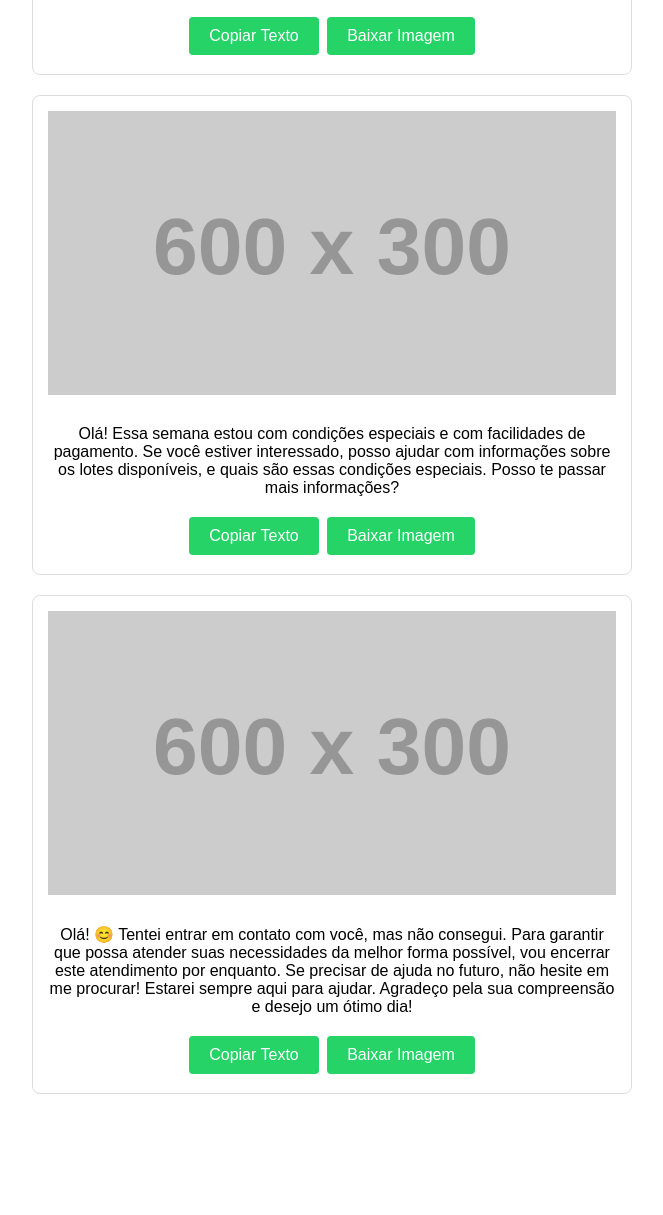
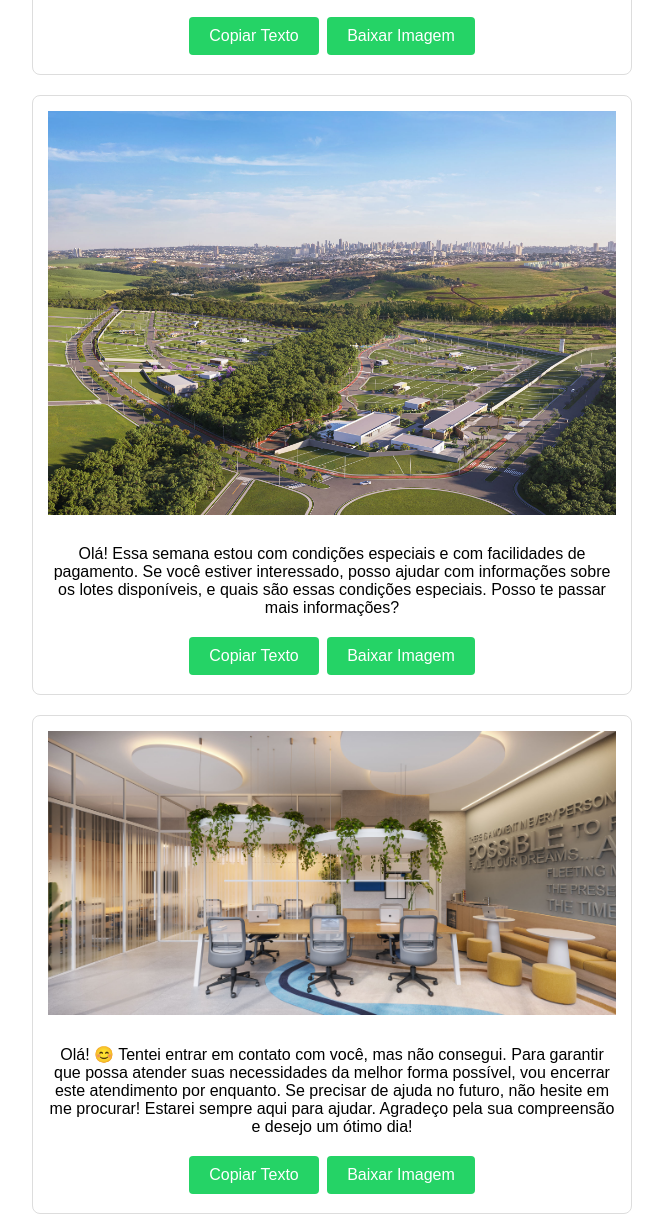
Before and after one commit to murilocaetanomga/granadoimoveis, a plain HTML site: page index.html in a window 1280 px wide. Shown: the part 461-1676 px from the top of the page, without its empty margins (308-971 px from the left). Before the commit the page ends 1595 px from the top, so only its background shows below. Drawn offline with Linux system fonts and the light colour scheme; placeholder pictures from the web are drawn by us.

Commit message:
Update index.html

```diff
--- a/index.html
+++ b/index.html
@@ -54,11 +54,11 @@
             },
             {
                 text: "Olá!\n\nEssa semana estou com condições especiais e com facilidades de pagamento. Se você estiver interessado, posso ajudar com informações sobre os lotes disponíveis, e quais são essas condições especiais.\n\nPosso te passar mais informações?",
-                imageUrl: "https://via.placeholder.com/600x300.png?text=Exemplo+2"
+                imageUrl: "2.jpg"
             },
             {
                 text: "Olá! 😊\n\nTentei entrar em contato com você, mas não consegui. Para garantir que possa atender suas necessidades da melhor forma possível, vou encerrar este atendimento por enquanto.\n\nSe precisar de ajuda no futuro, não hesite em me procurar! Estarei sempre aqui para ajudar.\n\nAgradeço pela sua compreensão e desejo um ótimo dia!",
-                imageUrl: "https://via.placeholder.com/600x300.png?text=Exemplo+3"
+                imageUrl: "3.jpg"
             }
         ];
 
```
